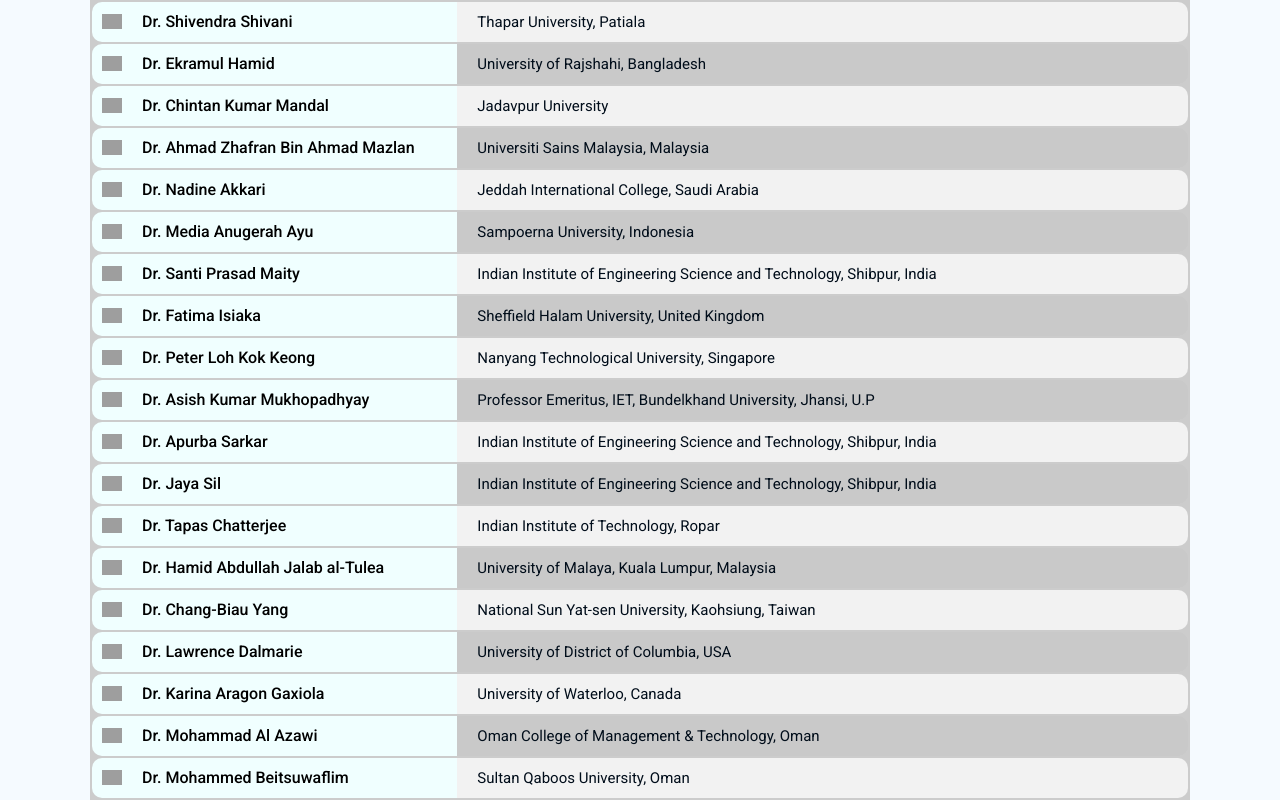
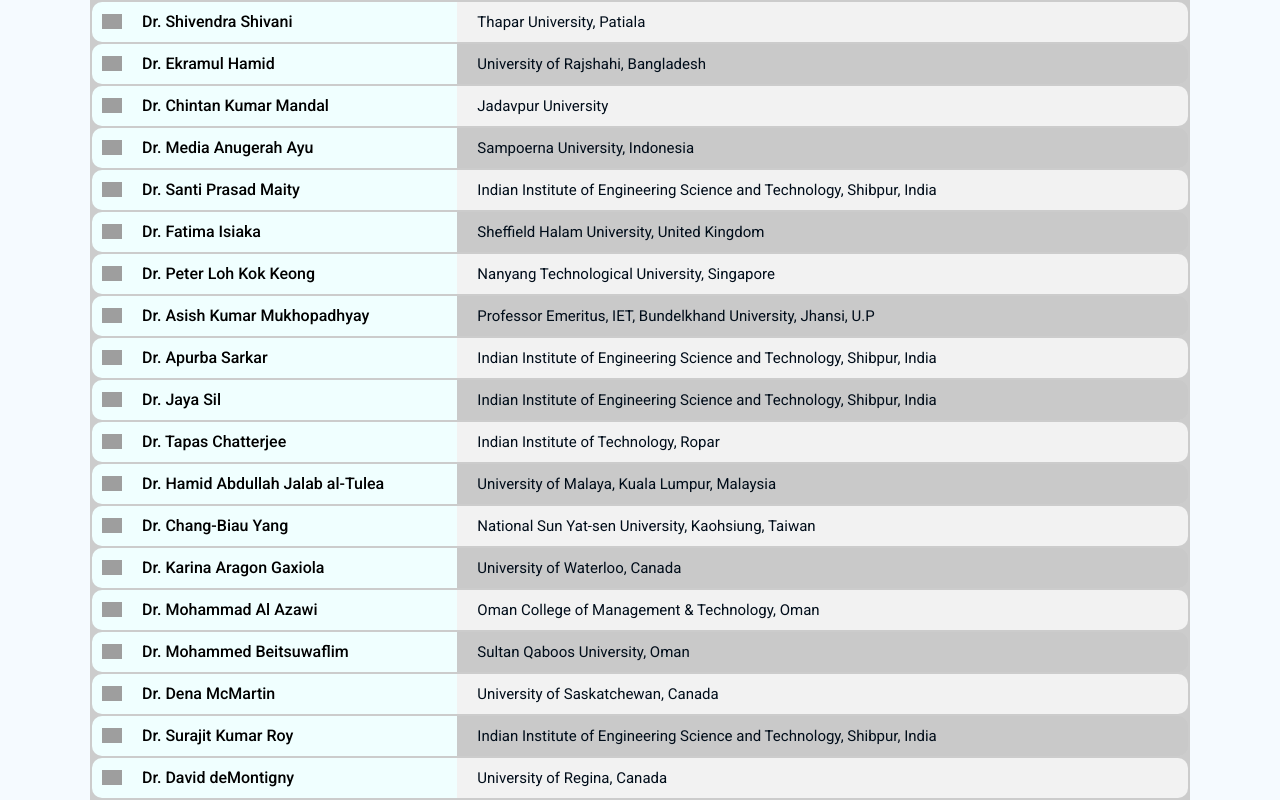
Before and after one commit to uem-conference/uem-conference.github.io, a Next.js app: page /committees/technical-program in a window 1280 px wide. Shown: the part 960-1760 px from the top of the page. Built offline with nearby package versions, Linux system fonts and the light colour scheme; grey boxes are pictures that could not be loaded; a web font is replaced by a local one.

Commit message:
removed common names from trchnical program comm

```diff
--- a/data/technical-program-committee.js
+++ b/data/technical-program-committee.js
@@ -529,16 +529,16 @@
 		affiliation: "Jadavpur University",
 		country: "IN",
 	},
-	{
-		name: "Dr. Ahmad Zhafran Bin Ahmad Mazlan",
-		affiliation: "Universiti Sains Malaysia, Malaysia",
-		country: "MY",
-	},
-	{
-		name: "Dr. Nadine Akkari",
-		affiliation: "Jeddah International College, Saudi Arabia",
-		country: "SA",
-	},
+	// {
+	// 	name: "Dr. Ahmad Zhafran Bin Ahmad Mazlan",
+	// 	affiliation: "Universiti Sains Malaysia, Malaysia",
+	// 	country: "MY",
+	// },
+	// {
+	// 	name: "Dr. Nadine Akkari",
+	// 	affiliation: "Jeddah International College, Saudi Arabia",
+	// 	country: "SA",
+	// },
 	{
 		name: "Dr. Media Anugerah Ayu",
 		affiliation: "Sampoerna University, Indonesia",
@@ -592,11 +592,11 @@
 		affiliation: "National Sun Yat-sen University, Kaohsiung, Taiwan",
 		country: "TW",
 	},
-	{
-		name: "Dr. Lawrence Dalmarie",
-		affiliation: "University of District of Columbia, USA",
-		country: "US",
-	},
+	// {
+	// 	name: "Dr. Lawrence Dalmarie",
+	// 	affiliation: "University of District of Columbia, USA",
+	// 	country: "US",
+	// },
 	{
 		name: "Dr. Karina Aragon Gaxiola",
 		affiliation: "University of Waterloo, Canada",
@@ -964,21 +964,21 @@
 			"Gashaw, College of Health Sciences at Addis Ababa University, Ethiopia",
 		country: "ET",
 	},
-	{
-		name: " Dr. Gregory Dudek",
-		affiliation: "McGill University, Canada",
-		country: "CA",
-	},
-	{
-		name: " Dr. Sylvie Thiebaux",
-		affiliation: "ANU College of Computer Science, Australia",
-		country: "AU",
-	},
-	{
-		name: " Dr. Adam W. Skorek",
-		affiliation: "University of Québec at Trois-Rivières, Canada",
-		country: "CA",
-	},
+	// {
+	// 	name: " Dr. Gregory Dudek",
+	// 	affiliation: "McGill University, Canada",
+	// 	country: "CA",
+	// },
+	// {
+	// 	name: " Dr. Sylvie Thiebaux",
+	// 	affiliation: "ANU College of Computer Science, Australia",
+	// 	country: "AU",
+	// },
+	// {
+	// 	name: " Dr. Adam W. Skorek",
+	// 	affiliation: "University of Québec at Trois-Rivières, Canada",
+	// 	country: "CA",
+	// },
 	{
 		name: " Dr. Dhruba Jyoti Bora",
 		affiliation:
```
Also changed, not shown: pages/index.tsx (+17 -0 lines).
